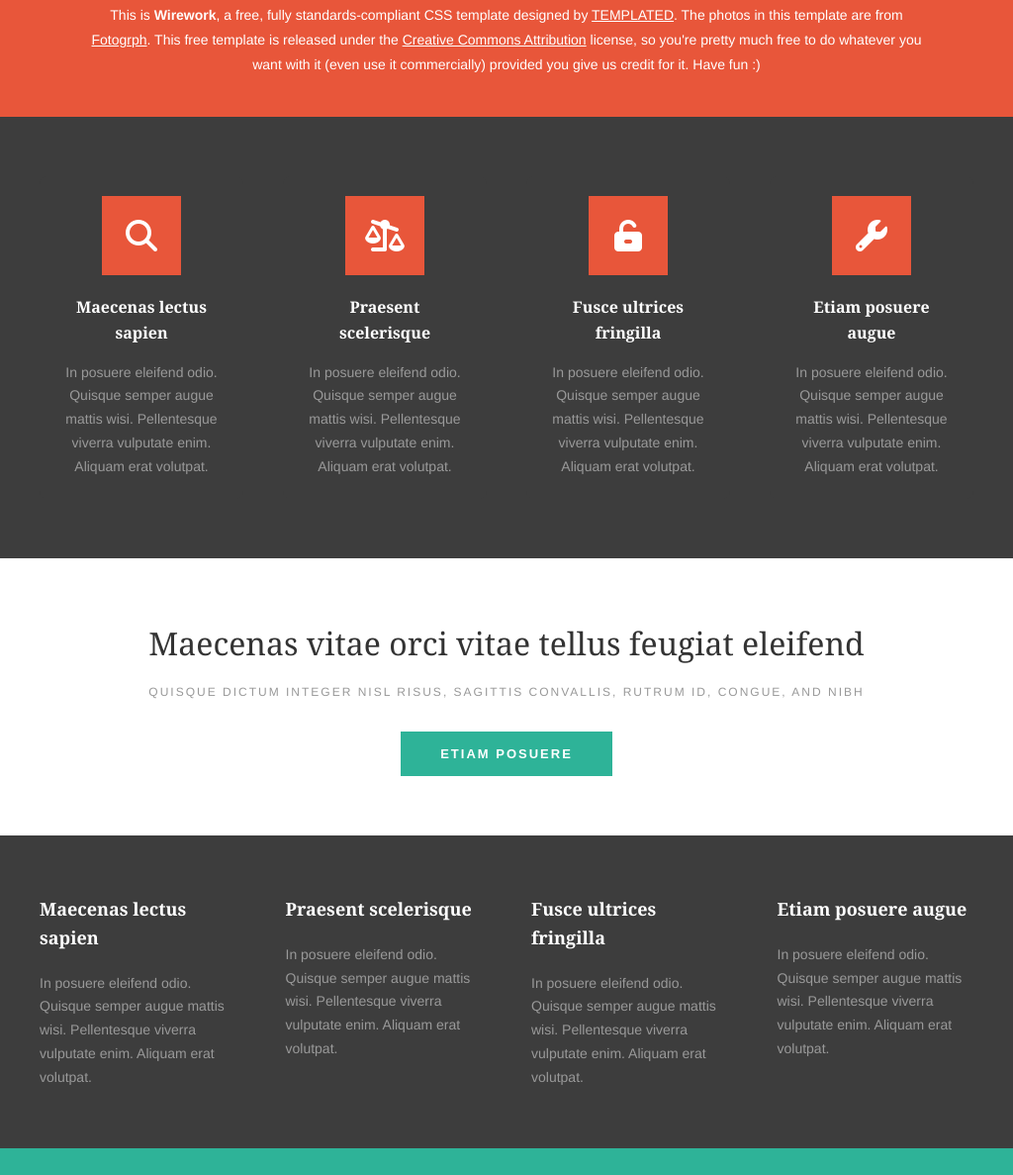
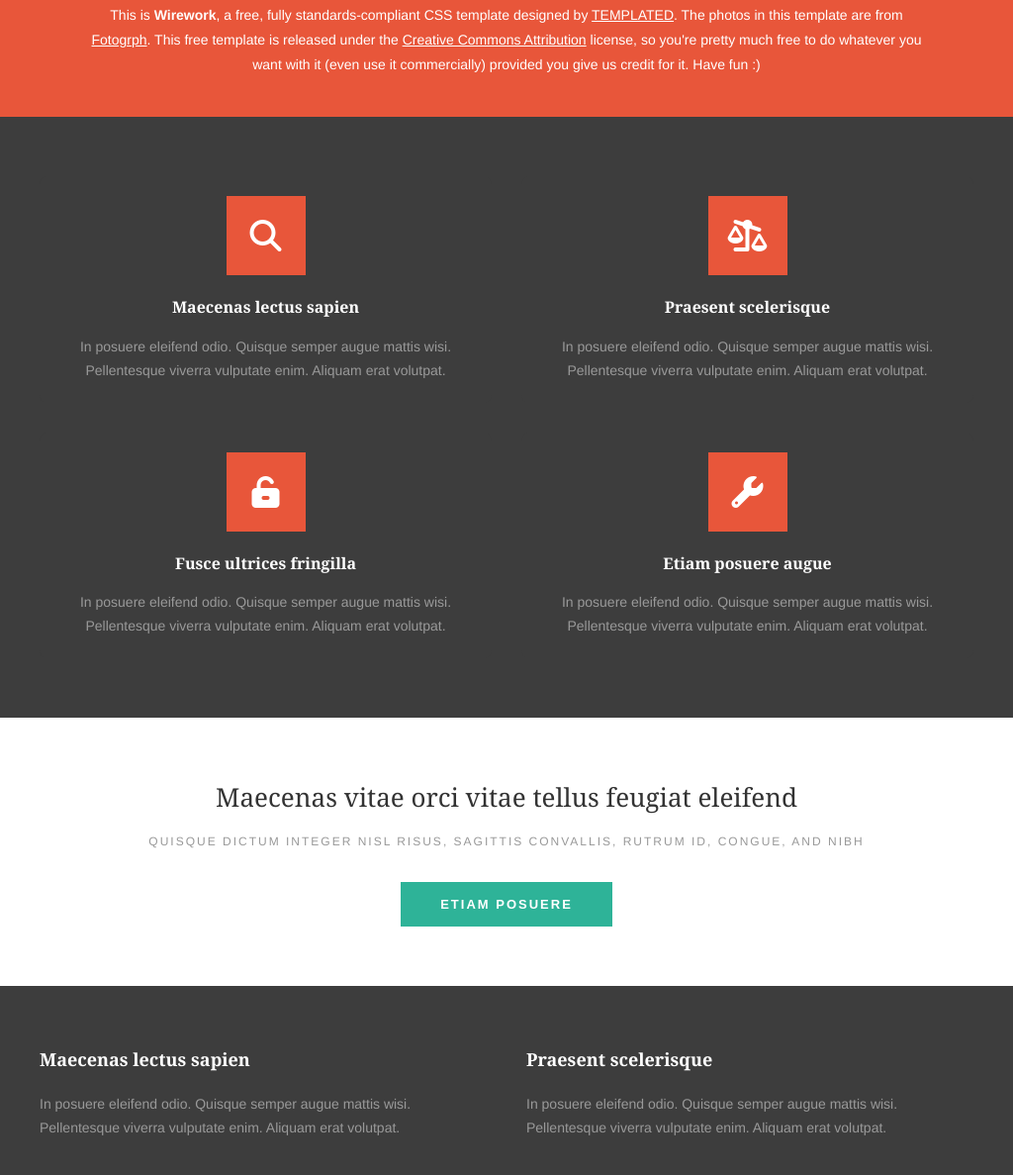
Before and after one commit to Amir3356/Project-3, a plain HTML site: page index.html in a window 1024 px wide. Shown: the part 519-1706 px from the top of the page at 99% size. Drawn offline with Linux system fonts and the light colour scheme.

Commit message:
Refactor responsive CSS for better layout handling

```diff
--- a/responsive.css
+++ b/responsive.css
@@ -197,3 +197,22 @@
         font-size: 10px;
     }
 }
+@media (min-width: 769px) and (max-width: 1024px) {
+    .features-grid {
+        grid-template-columns: repeat(2, 1fr);
+        gap: 30px;
+    }
+
+    .footer-grid {
+        grid-template-columns: repeat(2, 1fr);
+        gap: 40px;
+    }
+
+    .cta h2 {
+        font-size: 26px;
+    }
+
+    .cta-subtitle {
+        font-size: 12px;
+    }
+}
```
